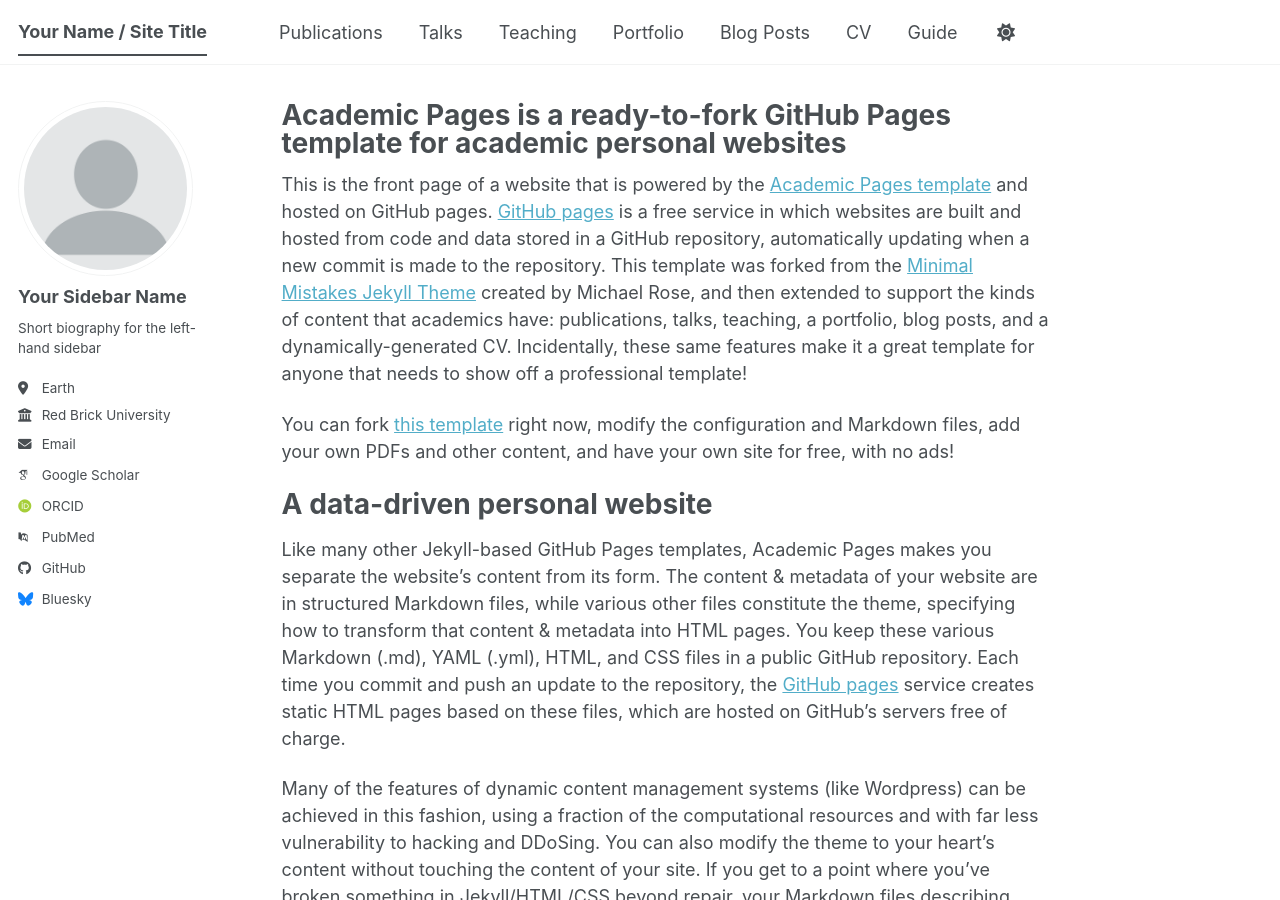
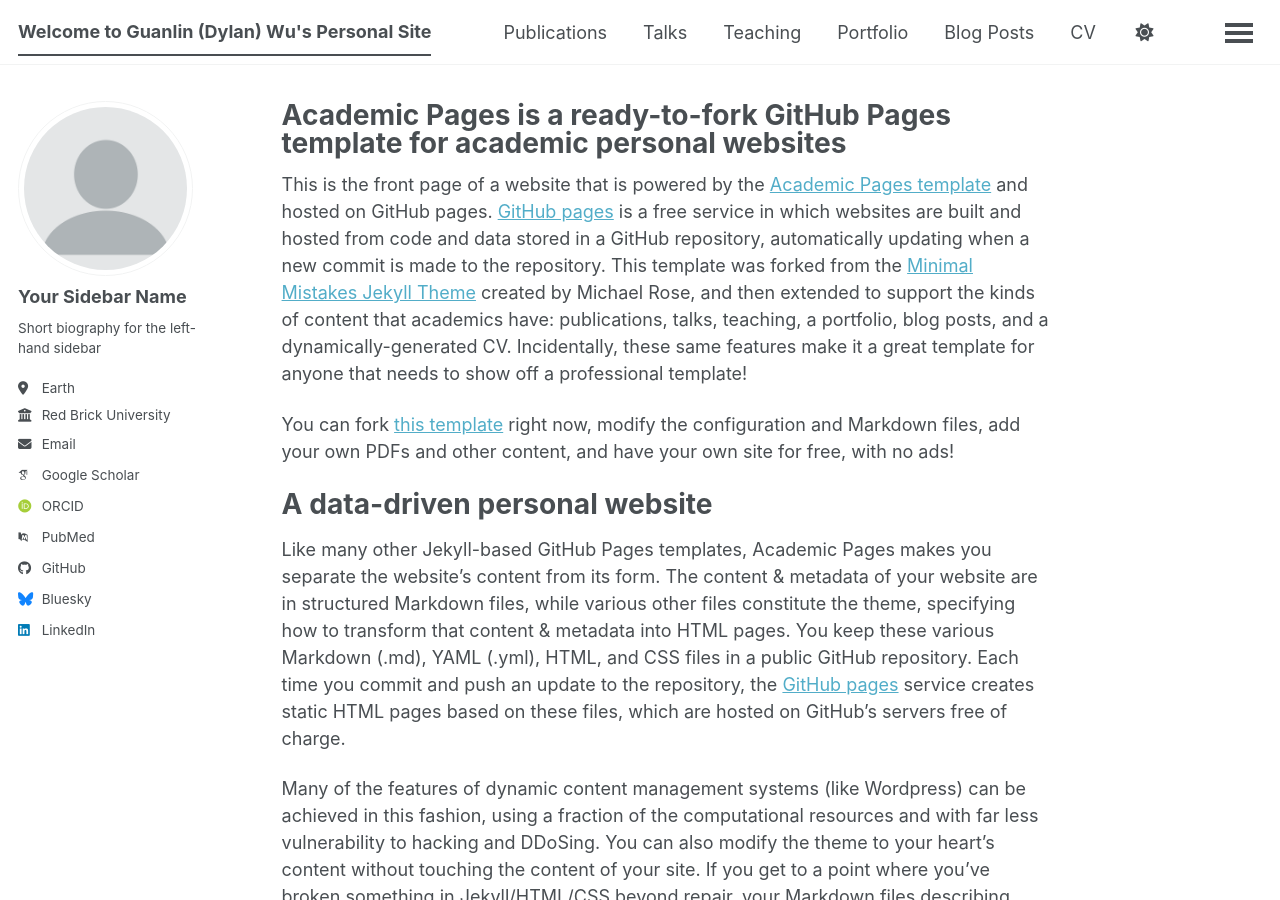
Before and after one commit to Guanlin-Dylan-Wu/Guanlin-Dylan-Wu.github.io, a Jekyll site: the page built from _pages/about.md, in a window 1280 px wide and 900 px high. Built offline with Jekyll 4.4.1, drawn with Linux system fonts in a browser that asks for light colours; some web fonts are replaced; a script bundle is joined from its source files by our own code; library files that are not in the unit come from our copies.

Commit message:
Update _config.yml

```diff
--- a/_config.yml
+++ b/_config.yml
@@ -9,10 +9,10 @@
 # Basic Site Settings
 locale                   : "en-US"
 site_theme               : "default" # The available themes options are "default", "air", "sunrise", "mint", "dirt" and "contrast"
-title                    : "Your Name / Site Title"
+title                    : "Welcome to Guanlin (Dylan) Wu's Personal Site"
 title_separator          : "-"
 name                     : &name "Your Name"
-description              : &description "Your Name's academic portfolio"   # Update this with a general description of your site, this is the default if not overridden by a page
+description              : &description "Applied Physics at Columbia University"   # Update this with a general description of your site, this is the default if not overridden by a page
 url                      : https://academicpages.github.io # The base hostname & protocol for your site e.g. "https://[your GitHub username].github.io",
                                                            # or if you already have some other page hosted on Github then use "https://[your GitHub username].github.io/[Your Repo Name]"
 baseurl                  : "" # the subpath of your site, e.g. "/blog"
@@ -30,7 +30,7 @@
   location         : "Earth"
   employer         : "Red Brick University"
   uri              : # URL
-  email            : "none@example.org"
+  email            : "gw2530@columbia.edu"
 
   # Academic websites
   academia         : # URL
@@ -66,7 +66,7 @@
   keybase          : # Username
   instagram        : # Username
   lastfm           : # Username
-  linkedin         : # Username
+  linkedin         : guanlin-wu-0720bb2a4
   mastodon         : # URL
   medium           : # URL
   pinterest        : # Username
```
